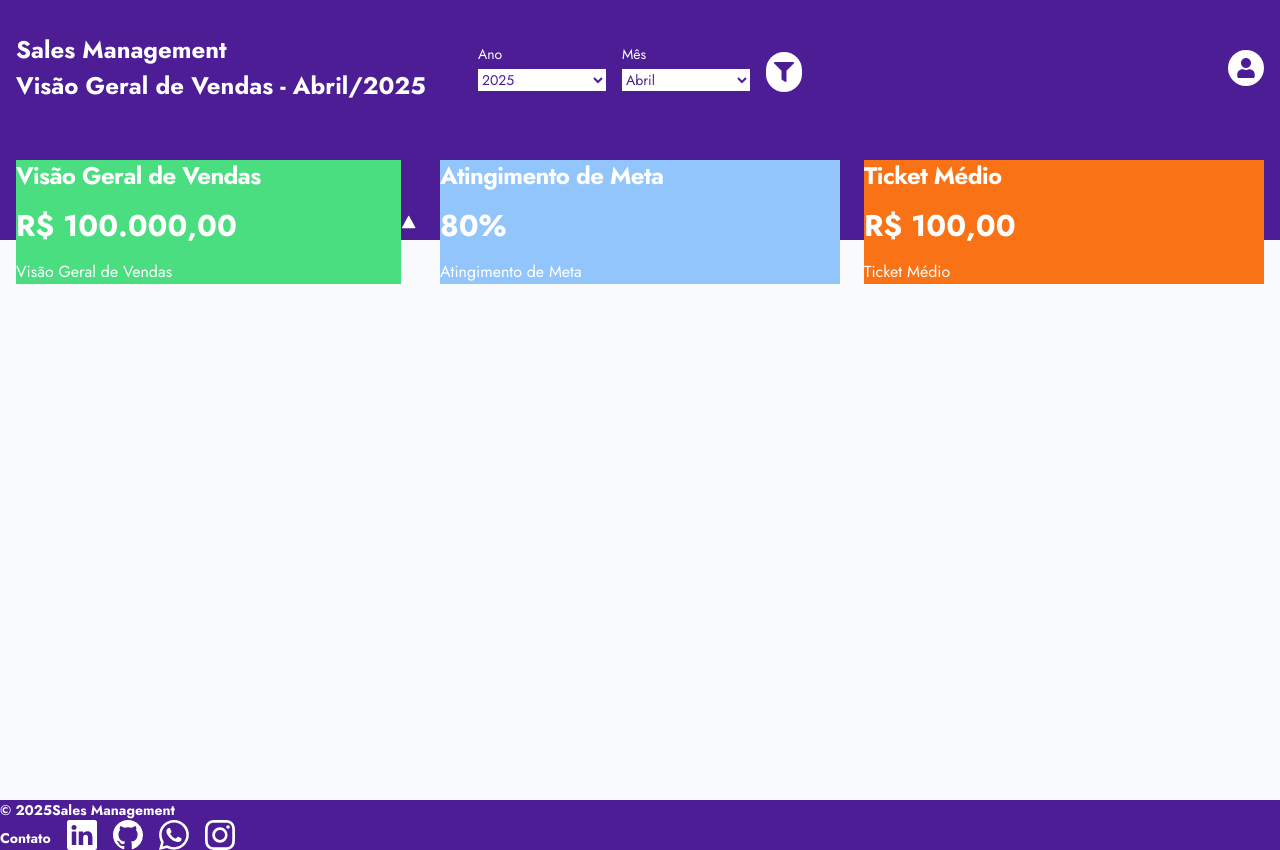
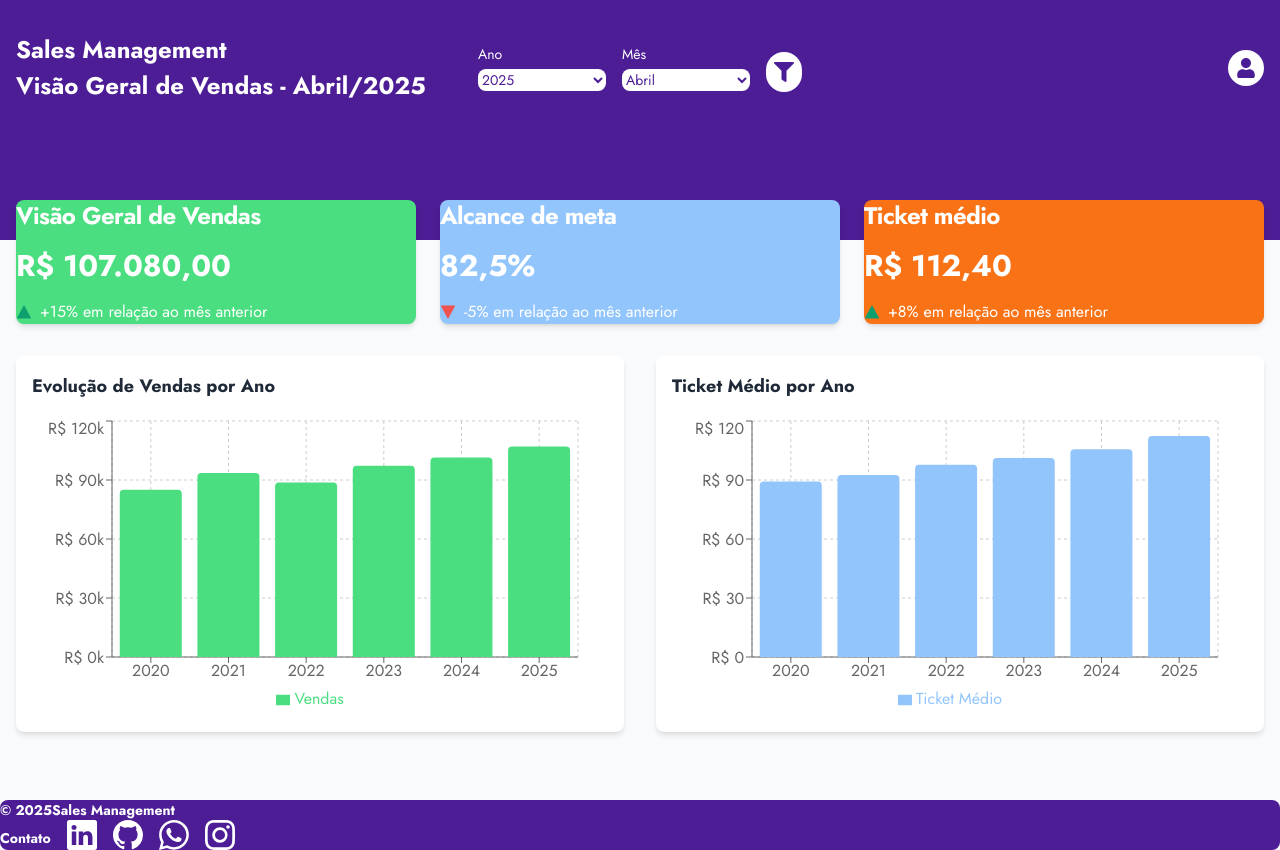
Before and after one commit to venturelli-91/sales_dashboard, a Next.js app in the folder frontend/: page / in a window 1280 px wide. Built offline with nearby package versions, Linux system fonts and the light colour scheme.

Commit message:
Adição dos gráficos usando recharts: Evolução de vendas por ano e ticket médio por ano

```diff
--- a/frontend/src/components/AchievementPercentage.tsx
+++ b/frontend/src/components/AchievementPercentage.tsx
@@ -5,11 +5,12 @@ const AchievementPercentage: React.FC = () => {
 	return (
 		<>
 			<GenericCard
-				title="Atingimento de Meta"
-				description="Atingimento de Meta"
+				title="Alcance de meta"
+				description="-5% em relação ao mês anterior"
 				bgColor="#93c5fd"
 				textColor="white"
-				value="80%"
+				value="82,5%"
+				trend="down"
 			/>
 		</>
 	);
--- a/frontend/src/components/Dashboard.tsx
+++ b/frontend/src/components/Dashboard.tsx
@@ -2,10 +2,12 @@ import React from "react";
 import GeneralSales from "./GeneralSales";
 import AchievementPercentage from "./AchievementPercentage";
 import MediumTicket from "./MediumTicket";
+import SalesEvolutionChart from "../tools/SalesEvolutionChart";
+import TicketChart from "../tools/TicketChart";
 
 const Dashboard: React.FC = () => {
 	return (
-		<div className="container mx-auto px-4 relative z-20 mt-[15vh]">
+		<div className="container mx-auto px-4 relative z-20 mt-[20vh]">
 			<div className="grid grid-cols-1 md:grid-cols-3 gap-6 mb-8">
 				<div className="w-full">
 					<GeneralSales />
@@ -18,9 +20,11 @@ const Dashboard: React.FC = () => {
 				</div>
 			</div>
 
-			{/* Espaço para futuros componentes */}
-			<div className="grid grid-cols-1 md:grid-cols-3 gap-6">
-				{/* Adicione mais cards aqui no futuro */}
+			<div className="mt-8">
+				<div className="grid grid-cols-1 md:grid-cols-2 gap-8">
+					<SalesEvolutionChart />
+					<TicketChart />
+				</div>
 			</div>
 		</div>
 	);
--- a/frontend/src/components/GeneralSales.tsx
+++ b/frontend/src/components/GeneralSales.tsx
@@ -1,20 +1,17 @@
 import React from "react";
 import GenericCard from "../tools/GenericCards";
-import { IoTriangle } from "react-icons/io5";
 
 const GeneralSales: React.FC = () => {
 	return (
 		<>
-			<div className="flex items-center justify-between">
-				<GenericCard
-					title="Visão Geral de Vendas"
-					description="Visão Geral de Vendas"
-					bgColor="#4ade80"
-					textColor="white"
-					value="R$ 100.000,00"
-				/>
-				<IoTriangle className="text-white" />
-			</div>
+			<GenericCard
+				title="Visão Geral de Vendas"
+				description="+15% em relação ao mês anterior"
+				bgColor="#4ade80"
+				textColor="white"
+				value="R$ 107.080,00"
+				trend="up"
+			/>
 		</>
 	);
 };
--- a/frontend/src/components/MediumTicket.tsx
+++ b/frontend/src/components/MediumTicket.tsx
@@ -5,11 +5,12 @@ const MediumTicket: React.FC = () => {
 	return (
 		<>
 			<GenericCard
-				title="Ticket Médio"
-				description="Ticket Médio"
+				title="Ticket médio"
+				description="+8% em relação ao mês anterior"
 				bgColor="#f97316"
 				textColor="white"
-				value="R$ 100,00"
+				value="R$ 112,40"
+				trend="up"
 			/>
 		</>
 	);
--- a/frontend/src/tools/GenericCards.tsx
+++ b/frontend/src/tools/GenericCards.tsx
@@ -1,5 +1,6 @@
 import React from "react";
 import { Card } from "flowbite-react";
+import { IoTriangle } from "react-icons/io5";
 
 interface CardProps {
 	title: string;
@@ -7,6 +8,7 @@ interface CardProps {
 	value: string;
 	bgColor?: string;
 	textColor?: string;
+	trend?: "up" | "down" | "neutral";
 }
 
 const GenericCard: React.FC<CardProps> = ({
@@ -15,7 +17,17 @@ const GenericCard: React.FC<CardProps> = ({
 	value,
 	bgColor = "white",
 	textColor = "black",
+	trend = "neutral",
 }) => {
+	const renderTrendIcon = () => {
+		if (trend === "up") {
+			return <IoTriangle className="text-green-500" />;
+		} else if (trend === "down") {
+			return <IoTriangle className="text-red-500 transform rotate-180" />;
+		}
+		return null;
+	};
+
 	return (
 		<div className="w-full">
 			<Card
@@ -31,11 +43,14 @@ const GenericCard: React.FC<CardProps> = ({
 					style={{ color: textColor }}>
 					{value}
 				</p>
-				<p
-					className="font-normal text-md transition-all duration-300"
-					style={{ color: textColor }}>
-					{description}
-				</p>
+				<div className="flex items-center gap-2">
+					{renderTrendIcon()}
+					<p
+						className="font-normal text-md transition-all duration-300"
+						style={{ color: textColor }}>
+						{description}
+					</p>
+				</div>
 			</Card>
 		</div>
 	);
--- a/frontend/src/tools/MenuBar.tsx
+++ b/frontend/src/tools/MenuBar.tsx
@@ -11,9 +11,7 @@ const MenuBar: React.FC = () => {
 				height: "30vh",
 			}}>
 			<div className="container mx-auto px-4 h-full flex flex-col">
-				{/* Layout principal: título à esquerda, filtros ao centro, ícones à direita */}
 				<div className="flex justify-between items-center mt-4">
-					{/* Título à esquerda */}
 					<div className="flex-1">
 						<span
 							style={{
@@ -26,7 +24,6 @@ const MenuBar: React.FC = () => {
 						</span>
 					</div>
 
-					{/* Filtros no centro */}
 					<div className="flex-1 flex justify-center items-end space-x-4">
 						<div className="flex flex-col">
 							<label
@@ -79,7 +76,6 @@ const MenuBar: React.FC = () => {
 						</button>
 					</div>
 
-					{/* Botão de login à direita */}
 					<div className="flex-1 flex justify-end space-x-4">
 						<button className="bg-white p-2 rounded-full text-purple-900 hover:bg-gray-100">
 							<FaUser size={20} />
--- /dev/null
+++ b/frontend/src/tools/SalesEvolutionChart.tsx
@@ -0,0 +1,54 @@
+import React from "react";
+import {
+	BarChart,
+	Bar,
+	XAxis,
+	YAxis,
+	CartesianGrid,
+	Tooltip,
+	Legend,
+	ResponsiveContainer,
+} from "recharts";
+
+const salesData = [
+	{ year: "2020", vendas: 85000 },
+	{ year: "2021", vendas: 93500 },
+	{ year: "2022", vendas: 88700 },
+	{ year: "2023", vendas: 97200 },
+	{ year: "2024", vendas: 101500 },
+	{ year: "2025", vendas: 107080 },
+];
+
+const currencyFormatter = (value: number) =>
+	`R$ ${value.toLocaleString("pt-BR", { minimumFractionDigits: 2 })}`;
+
+const SalesEvolutionChart: React.FC = () => {
+	return (
+		<div className="bg-white p-4 rounded-lg shadow-md">
+			<h3 className="text-lg font-bold mb-4 text-gray-800">
+				Evolução de Vendas por Ano
+			</h3>
+			<ResponsiveContainer
+				width="100%"
+				height={300}>
+				<BarChart
+					data={salesData}
+					margin={{ top: 5, right: 30, left: 20, bottom: 5 }}>
+					<CartesianGrid strokeDasharray="3 3" />
+					<XAxis dataKey="year" />
+					<YAxis tickFormatter={(value) => `R$ ${value / 1000}k`} />
+					<Tooltip formatter={(value) => currencyFormatter(Number(value))} />
+					<Legend />
+					<Bar
+						dataKey="vendas"
+						name="Vendas"
+						fill="#4ade80"
+						radius={[4, 4, 0, 0]}
+					/>
+				</BarChart>
+			</ResponsiveContainer>
+		</div>
+	);
+};
+
+export default SalesEvolutionChart;
--- /dev/null
+++ b/frontend/src/tools/TicketChart.tsx
@@ -0,0 +1,54 @@
+import React from "react";
+import {
+	BarChart,
+	Bar,
+	XAxis,
+	YAxis,
+	CartesianGrid,
+	Tooltip,
+	Legend,
+	ResponsiveContainer,
+} from "recharts";
+
+const ticketData = [
+	{ year: "2020", ticket: 89.3 },
+	{ year: "2021", ticket: 92.5 },
+	{ year: "2022", ticket: 97.8 },
+	{ year: "2023", ticket: 101.2 },
+	{ year: "2024", ticket: 105.6 },
+	{ year: "2025", ticket: 112.4 },
+];
+
+const currencyFormatter = (value: number) =>
+	`R$ ${value.toLocaleString("pt-BR", { minimumFractionDigits: 2 })}`;
+
+const TicketChart: React.FC = () => {
+	return (
+		<div className="bg-white p-4 rounded-lg shadow-md">
+			<h3 className="text-lg font-bold mb-4 text-gray-800">
+				Ticket Médio por Ano
+			</h3>
+			<ResponsiveContainer
+				width="100%"
+				height={300}>
+				<BarChart
+					data={ticketData}
+					margin={{ top: 5, right: 30, left: 20, bottom: 5 }}>
+					<CartesianGrid strokeDasharray="3 3" />
+					<XAxis dataKey="year" />
+					<YAxis tickFormatter={(value) => `R$ ${value}`} />
+					<Tooltip formatter={(value) => currencyFormatter(Number(value))} />
+					<Legend />
+					<Bar
+						dataKey="ticket"
+						name="Ticket Médio"
+						fill="#93c5fd"
+						radius={[4, 4, 0, 0]}
+					/>
+				</BarChart>
+			</ResponsiveContainer>
+		</div>
+	);
+};
+
+export default TicketChart;
```
Also changed, not shown: frontend/src/components/RankingTable.tsx (added), frontend/src/tools/BarGraphic.tsx (deleted).
